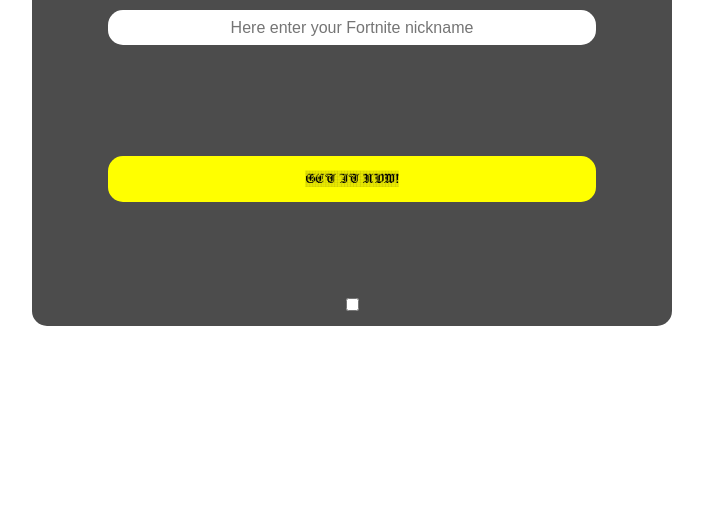
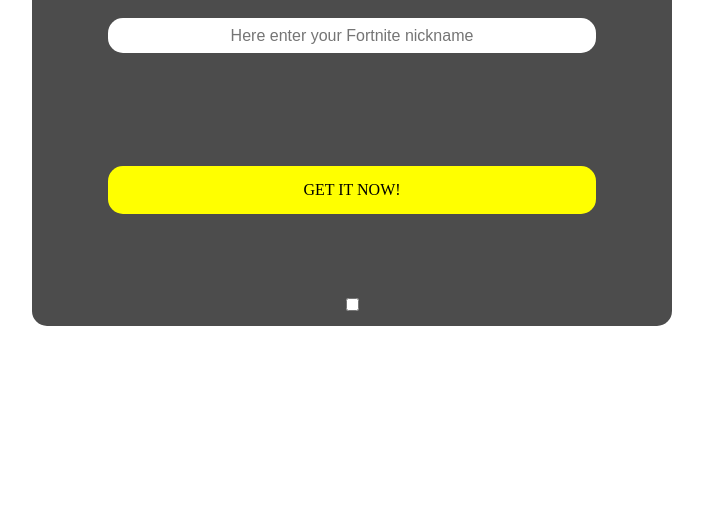
Before and after one commit to JordanProgramsX/jordanreaperx.github.io, a plain HTML site: page index.html in a window 1280 px wide. Shown: the part 274-800 px from the top of the page, without its empty margins (288-991 px from the left). Drawn offline with Linux system fonts and the light colour scheme.

Commit message:
Update style.css

```diff
--- a/style.css
+++ b/style.css
@@ -1,5 +1,5 @@
 @font-face {
-    font-family: coc;
+    font-family: Jacquard 12 Charted;
     src: url("Jacquard12Charted-Regular.woff2");
   }
 
@@ -17,7 +17,7 @@
     background: url("c018d58c56d662585a6f62fea218ce2f.png") no-repeat fixed;
     background-position: center;
     background-size: cover;
-    font-family: "coc";
+    font-family: "Jacquard 12 Charted";
 }
 
 #wrapper {
```
